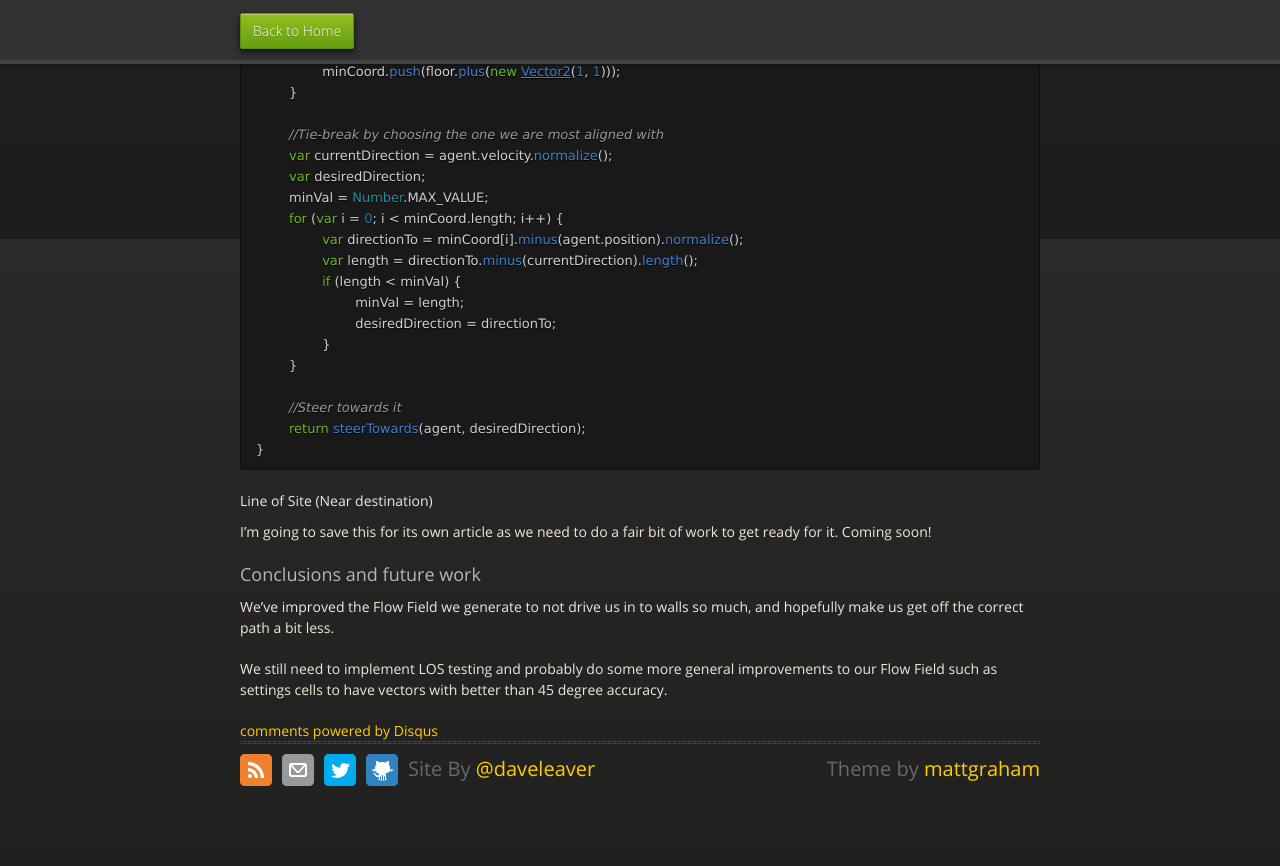
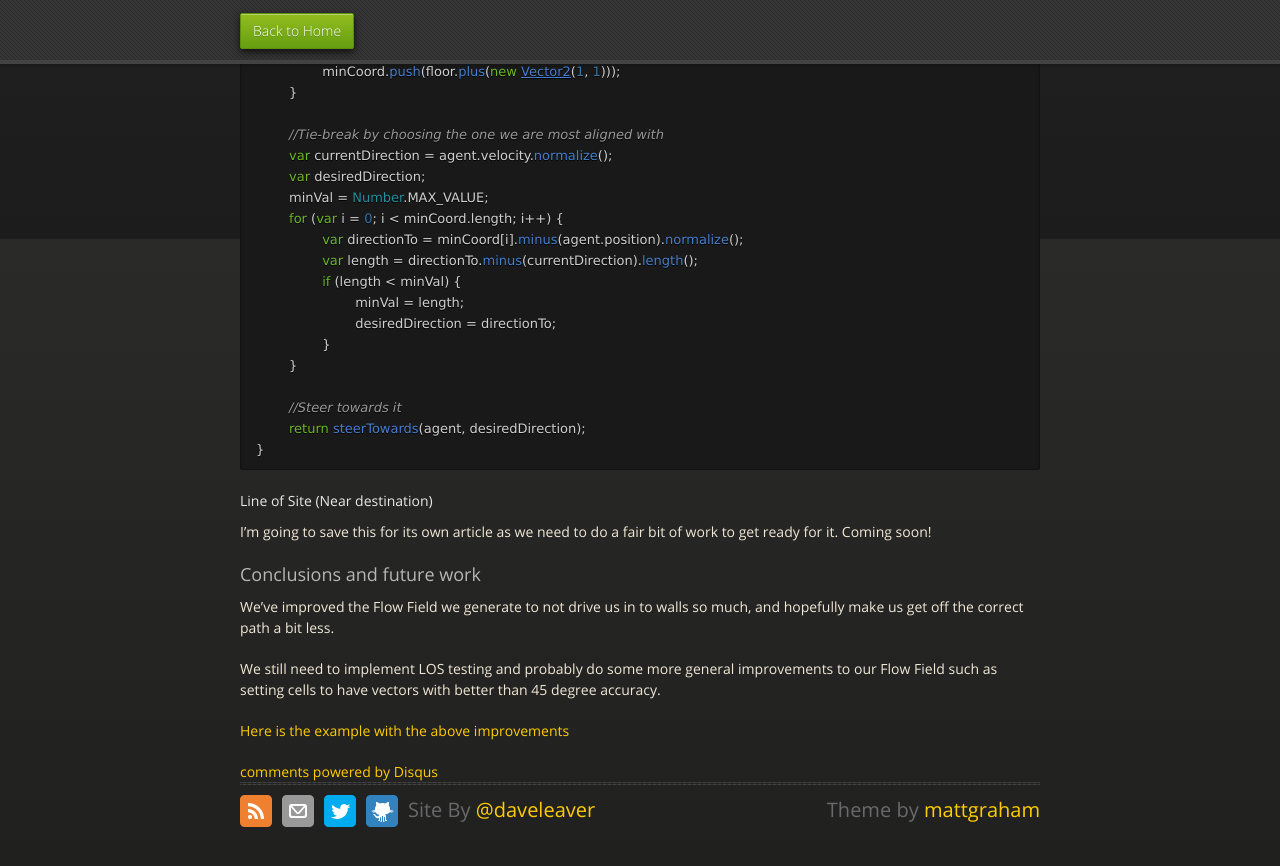
Before and after one commit to HowToRts/HowToRts.github.io, a Jekyll site: the page built from _posts/2014-01-05-flow-field-improvements.md, in a window 1280 px wide and 900 px high, scrolled down 5161 px. Shown: the top 866 px of the window. Built offline with Jekyll 4.4.1, drawn with Linux system fonts in a browser that asks for light colours; nearby versions of some CDN libraries; comment, search, counter and statistics services are not loaded.

Commit message:
Link the last example from its article

```diff
--- a/_posts/2014-01-05-flow-field-improvements.md
+++ b/_posts/2014-01-05-flow-field-improvements.md
@@ -175,4 +175,8 @@ I'm going to save this for its own article as we need to do a fair bit of work t
 
 We've improved the Flow Field we generate to not drive us in to walls so much, and hopefully make us get off the correct path a bit less.
 
-We still need to implement LOS testing and probably do some more general improvements to our Flow Field such as settings cells to have vectors with better than 45 degree accuracy.
+We still need to implement LOS testing and probably do some more general improvements to our Flow Field such as setting cells to have vectors with better than 45 degree accuracy.
+
+[Here is the example with the above improvements]
+
+[Here is the example with the above improvements]: /examples/5-flow-field-improvements/index.html
```
